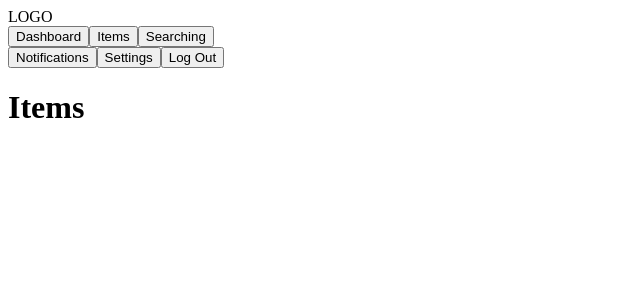
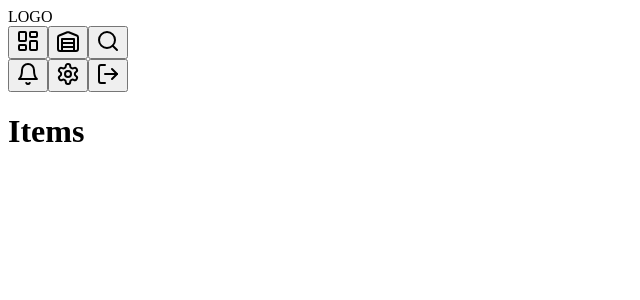
Before and after one commit to kacperlaudanski/SuppliesManagementApp, a Next.js app: page /dashboard/items in a window 1280 px wide. Shown: the top 300 px of the page, without its empty margins (0-640 px from the left). Built offline with nearby package versions, Linux system fonts and the light colour scheme.

Commit message:
sidebar menu animation and styling

```diff
--- a/package.json
+++ b/package.json
@@ -12,6 +12,7 @@
     "@clerk/nextjs": "^4.29.12",
     "@prisma/client": "^5.12.1",
     "class-variance-authority": "^0.7.0",
+    "lucide-react": "^0.368.0",
     "next": "14.1.4",
     "react": "^18",
     "react-dom": "^18",
--- a/src/app/components/Button.tsx
+++ b/src/app/components/Button.tsx
@@ -2,11 +2,11 @@ import { cva, VariantProps } from "class-variance-authority";
 import { ComponentProps } from "react";
 
 
-const buttonStyle = cva([], {
+const buttonStyle = cva(['transition-all duration-300 flex items-center'], {
     variants:{
        variant:{
-        navbarExtended:["w-full h-[40px] bg-neutral-100 rounded-md text-sm"],
-        navbarRolled:[]
+        navbarExtended:["w-full h-[40px] bg-neutral-100 rounded-md text-sm px-4 justify-between"],
+        navbarRolled:['w-full h-[65px] bg-neutral-100 rounded-md justify-center']
        }
     }
 })
--- a/src/app/components/dashboard/NavigationBar.tsx
+++ b/src/app/components/dashboard/NavigationBar.tsx
@@ -1,26 +1,77 @@
 "use client";
 
 import { SignOutButton } from "@clerk/nextjs";
+import { LayoutDashboard, Warehouse, Search, Bell, Settings, LogOut } from "lucide-react";
+import { usePathname } from "next/navigation";
+import { useState } from "react";
+
 import Button from "../Button";
 
 export default function NavigationBar() {
+  const path = usePathname();
+
+  const [isSidebarExtended, setSidebarExtension] = useState(false);
+
   return (
-    <nav className="w-[18%] max-w-[350px] h-screen sticky bg-sky-200 p-8 flex flex-col justify-between items-center">
+    <nav
+      onMouseLeave={() => setSidebarExtension(false)}
+      onMouseEnter={() => setSidebarExtension(true)}
+      className={`${
+        isSidebarExtended ? "w-[18%]" : "w-[9%]"
+      } max-w-[350px] transition-all duration-300 ease-in-out h-screen sticky bg-sky-200 p-8 flex flex-col justify-between items-center`}
+    >
       <div className="w-full h-[42%] max-h-[350px] flex flex-col justify-between">
-        <div className="w-full h-[50px] bg-neutral-100 flex justify-center items-center">
+        <div className="w-full h-[50px] flex justify-center items-center">
           LOGO
         </div>
-        <div className="w-full h-[180px] flex flex-col justify-between">
-          <Button variant={"navbarExtended"}>Dashboard</Button>
-          <Button variant={"navbarExtended"}>Items</Button>
-          <Button variant={"navbarExtended"}>Searching</Button>
+        <div
+          className={`w-full ${
+            isSidebarExtended ? "h-[180px]" : "h-[220px]"
+          } flex flex-col justify-between`}
+        >
+          <Button
+            variant={isSidebarExtended ? "navbarExtended" : "navbarRolled"}
+            data-id={"dashboard"}
+          >
+            <LayoutDashboard />
+            {isSidebarExtended && "Dashboard"}
+          </Button>
+          <Button
+            variant={isSidebarExtended ? "navbarExtended" : "navbarRolled"}
+            data-id={"items"}
+          >
+            <Warehouse />
+            {isSidebarExtended && "Items"}
+          </Button>
+          <Button
+            variant={isSidebarExtended ? "navbarExtended" : "navbarRolled"}
+            data-id={"searching"}
+          >
+            <Search />
+            {isSidebarExtended && "Search"}
+          </Button>
         </div>
       </div>
-      <div className="w-full h-[180px] flex flex-col justify-between">
-        <Button variant={"navbarExtended"}>Notifications</Button>
-        <Button variant={"navbarExtended"}>Settings</Button>
+      <div
+        className={`w-full ${
+          isSidebarExtended ? "h-[180px]" : "h-[220px]"
+        } flex flex-col justify-between`}
+      >
+        <Button variant={isSidebarExtended ? "navbarExtended" : "navbarRolled"}>
+          <Bell />
+          {isSidebarExtended && "Notifications"}
+        </Button>
+        <Button variant={isSidebarExtended ? "navbarExtended" : "navbarRolled"}>
+          <Settings />
+          {isSidebarExtended && "Settings"}
+        </Button>
         <SignOutButton>
-          <Button variant={"navbarExtended"}>Log Out</Button>
+          <Button
+            variant={isSidebarExtended ? "navbarExtended" : "navbarRolled"}
+          >
+            <LogOut />
+            {isSidebarExtended && "Log Out"}
+          </Button>
         </SignOutButton>
       </div>
     </nav>
--- a/src/middleware.ts
+++ b/src/middleware.ts
@@ -1,6 +1,6 @@
 import { authMiddleware } from "@clerk/nextjs";
 
-export default authMiddleware({publicRoutes:['/']});
+export default authMiddleware({publicRoutes:['/, /dashboard']});
 
 export const config = {
   matcher: ["/((?!.+.[w]+$|_next).*)", "/", "/(api|trpc)(.*)"],
```
Also changed, not shown: 1 other file (tests, documents, lock files or other folders).
